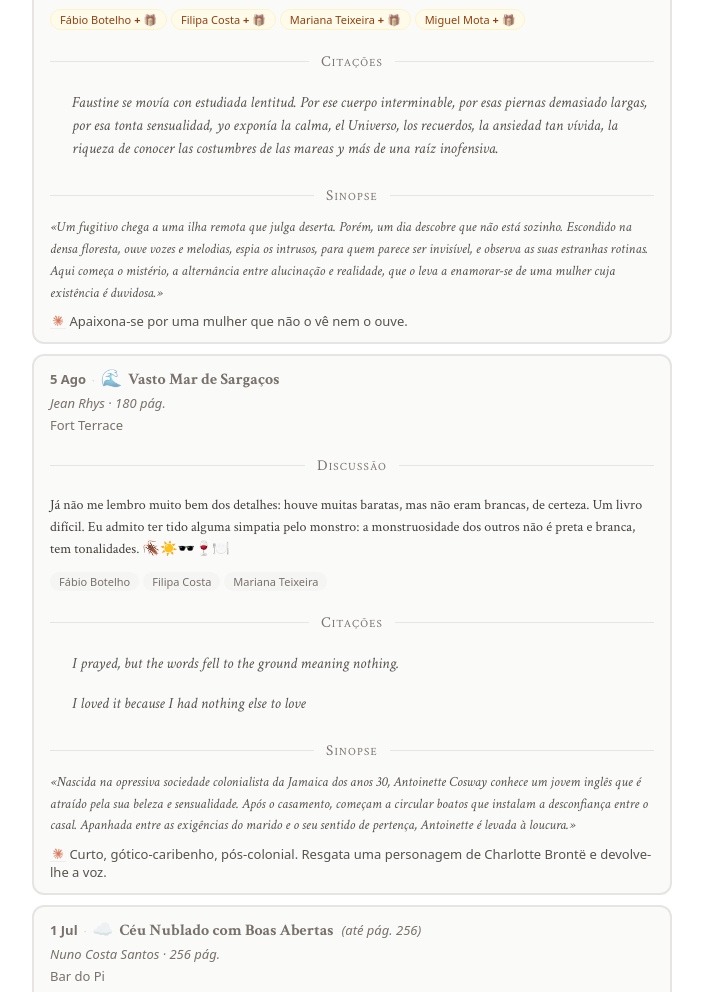
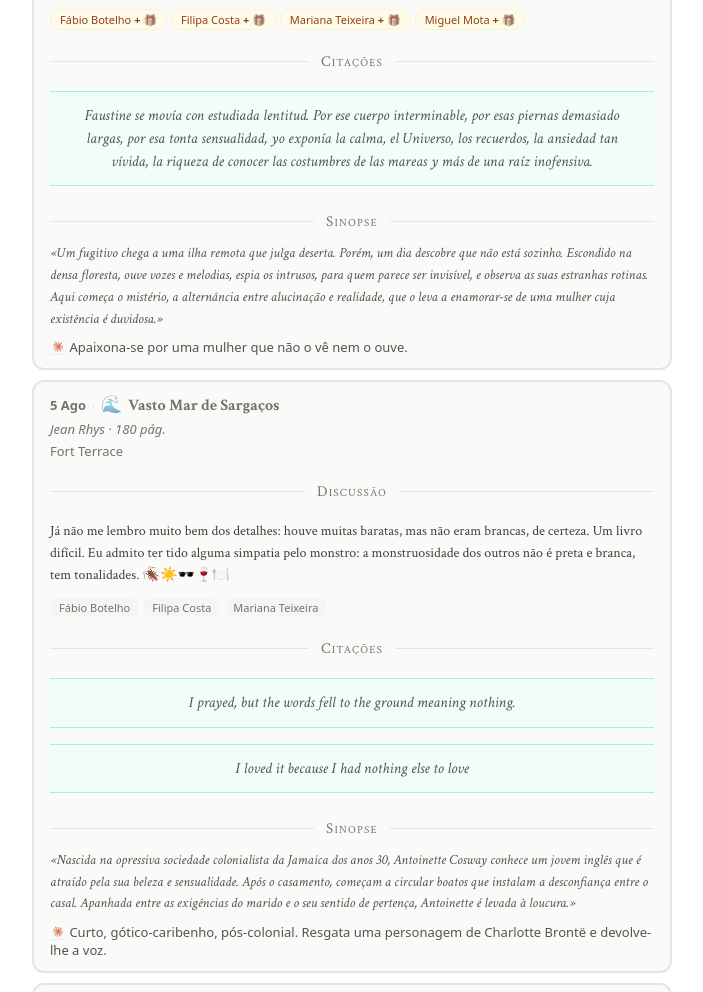
Before and after one commit to fabiim/clube-leitura, a plain HTML site: page index.html in a window 1280 px wide. Shown: the part 1248-2240 px from the top of the page, without its empty margins (288-991 px from the left). Drawn offline with Linux system fonts and the light colour scheme.

Commit message:
Centre session quotes on a pale teal band
Fábio wanted the quotes to stand out and be centred. An amber band was
tried first, but amber is already the Claude pitch's and the gifts'
colour, so the quotes read as one of those.

Each quote is now centred on a teal-50 band with teal-200 hairlines
above and below, replacing the left indent. Teal joins the palette as
the hue for the group's own words, and CLAUDE.md records that role.

Co-Authored-By: Claude Opus 5.5 <noreply@anthropic.com>
Claude-Session: https://claude.ai/code/session_01LiW37E9BvsN9mbpngzSj6M

```diff
--- a/index.html
+++ b/index.html
@@ -24,9 +24,10 @@
     /* Accent: what is tappable, selected, or current. Used sparingly. */
     --amber-50: #fffbeb; --amber-100: #fef3c7; --amber-600: #d97706;
     --amber-700: #b45309; --amber-800: #92400e;
+    /* Teal: the group's own words (session quotes), and a tied vote. */
+    --teal-50: #f0fdfa; --teal-200: #99f6e4; --teal-700: #0f766e;
     /* Status: vote outcomes and errors only. */
     --green-50: #ecfdf5;
-    --teal-50: #f0fdfa; --teal-700: #0f766e;
     --red-50: #fef2f2; --red-800: #991b1b;
   }
 
@@ -439,14 +440,20 @@
     margin-bottom: 0; background: transparent; padding: 0;
     color: var(--stone-600);
   }
-  /* Quotes: set apart by italics and an indent, with no quotation marks
-     because the Citações title already says what they are. Kept quiet (body
-     size, mid-grey) so they don't out-shout the rest of the card. */
+  /* Quotes: centred italics on a pale teal band with hairline rules above
+     and below, with no quotation marks because the Citações title already
+     says what they are. Teal keeps them apart from the amber of the Claude
+     pitch and the gifts. Text stays mid-grey so they don't out-shout the
+     rest of the card. */
   .agenda-quotes {
     display: flex; flex-direction: column; gap: 16px;
     margin: 8px 0 4px;
   }
-  .agenda-quote { margin: 0; padding-left: 22px; }
+  .agenda-quote {
+    margin: 0; padding: 12px 16px; text-align: center;
+    background: var(--teal-50);
+    border-top: 1px solid var(--teal-200); border-bottom: 1px solid var(--teal-200);
+  }
   .agenda-quote-text {
     margin: 0; font-size: 15.5px; line-height: 1.5; font-style: italic;
     color: var(--stone-600); white-space: pre-wrap;
```
Also changed, not shown: 1 other file.
